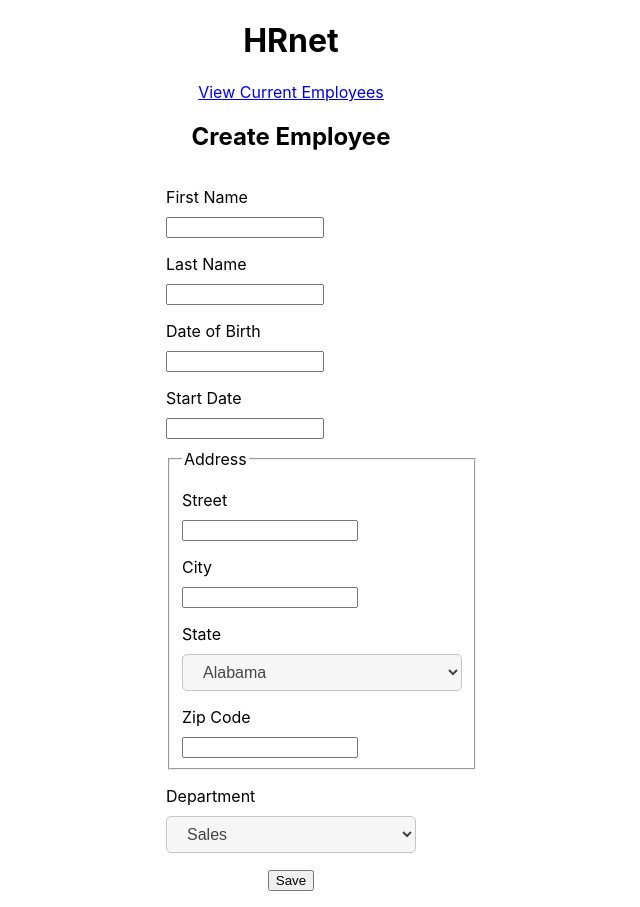
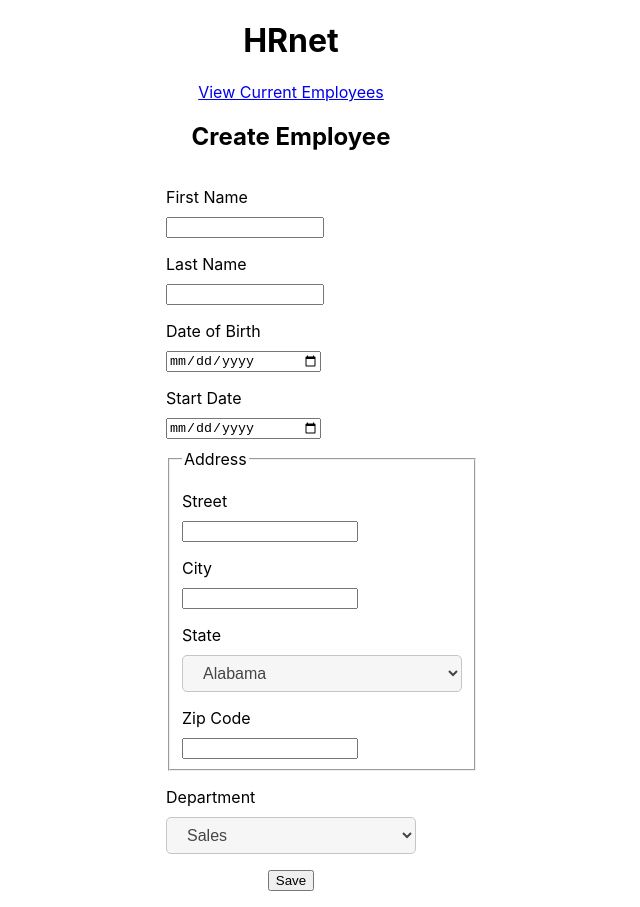
Before and after one commit to JohanPeraldi/HRnet, a React (Create React App) app: page / in a window 1280 px wide. Shown: the whole page, without its empty margins (349-989 px from the left). Built offline with nearby package versions, Linux system fonts and the light colour scheme.

Commit message:
Log form data to console on submit
Save button is added to form component. All input fields are required. On saving the form, the form data is logged to the console.

```diff
--- a/src/App.jsx
+++ b/src/App.jsx
@@ -12,7 +12,6 @@ function App() {
         <Link to="employee-list">View Current Employees</Link>
         <h2>Create Employee</h2>
         <Form />
-        <button>Save</button>
       </div>
     </>
   );
--- a/src/components/CreateEmployeeForm/CreateEmployeeForm.jsx
+++ b/src/components/CreateEmployeeForm/CreateEmployeeForm.jsx
@@ -2,6 +2,14 @@ import React from 'react';
 import styles from './CreateEmployeeForm.module.css';
 
 function CreateEmployeeForm() {
+  function handleSubmit(event) {
+    event.preventDefault();
+
+    const formData = new FormData(event.target);
+    const data = Object.fromEntries(formData.entries());
+
+    console.log('Employee info: ', data);
+  }
   const states = [
     {
       name: 'Alabama',
@@ -249,26 +257,55 @@ function CreateEmployeeForm() {
   ];
 
   return (
-    <form action="#" id="create-employee" className={styles.form}>
+    <form
+      action="#"
+      id="create-employee"
+      className={styles.form}
+      onSubmit={handleSubmit}
+    >
       <label htmlFor="first-name" className={styles.label}>
         First Name
       </label>
-      <input type="text" id="first-name" className={styles.input} />
+      <input
+        type="text"
+        id="first-name"
+        name="firstName"
+        className={styles.input}
+        required
+      />
 
       <label htmlFor="last-name" className={styles.label}>
         Last Name
       </label>
-      <input type="text" id="last-name" className={styles.input} />
+      <input
+        type="text"
+        id="last-name"
+        name="lastName"
+        className={styles.input}
+        required
+      />
 
       <label htmlFor="date-of-birth" className={styles.label}>
         Date of Birth
       </label>
-      <input id="date-of-birth" type="text" className={styles.input} />
+      <input
+        type="date"
+        id="date-of-birth"
+        name="dateOfBirth"
+        className={styles.input}
+        required
+      />
 
       <label htmlFor="start-date" className={styles.label}>
         Start Date
       </label>
-      <input id="start-date" type="text" className={styles.input} />
+      <input
+        type="date"
+        id="start-date"
+        name="startDate"
+        className={styles.input}
+        required
+      />
 
       <fieldset className={styles.address}>
         <legend>Address</legend>
@@ -276,12 +313,24 @@ function CreateEmployeeForm() {
         <label htmlFor="street" className={styles.label}>
           Street
         </label>
-        <input id="street" type="text" className={styles.input} />
+        <input
+          type="text"
+          id="street"
+          name="street"
+          className={styles.input}
+          required
+        />
 
         <label htmlFor="city" className={styles.label}>
           City
         </label>
-        <input id="city" type="text" className={styles.input} />
+        <input
+          type="text"
+          id="city"
+          name="city"
+          className={styles.input}
+          required
+        />
 
         <label htmlFor="state" className={styles.label}>
           State
@@ -297,7 +346,13 @@ function CreateEmployeeForm() {
         <label htmlFor="zip-code" className={styles.label}>
           Zip Code
         </label>
-        <input id="zip-code" type="number" className={styles.input} />
+        <input
+          type="number"
+          id="zip-code"
+          name="zipCode"
+          className={styles.input}
+          required
+        />
       </fieldset>
 
       <label htmlFor="department" className={styles.label}>
@@ -308,6 +363,12 @@ function CreateEmployeeForm() {
           <option key={department}>{department}</option>
         ))}
       </select>
+
+      <div className={styles['button-container']}>
+        <button type="submit" className={styles.button}>
+          Save
+        </button>
+      </div>
     </form>
   );
 }
--- a/src/components/CreateEmployeeForm/CreateEmployeeForm.module.css
+++ b/src/components/CreateEmployeeForm/CreateEmployeeForm.module.css
@@ -36,3 +36,13 @@
 .option {
   font-size: 1rem;
 }
+
+.button-container {
+  display: flex;
+  justify-content: center;
+  margin-top: 1rem;
+}
+
+.button {
+  width: fit-content;
+}
```
